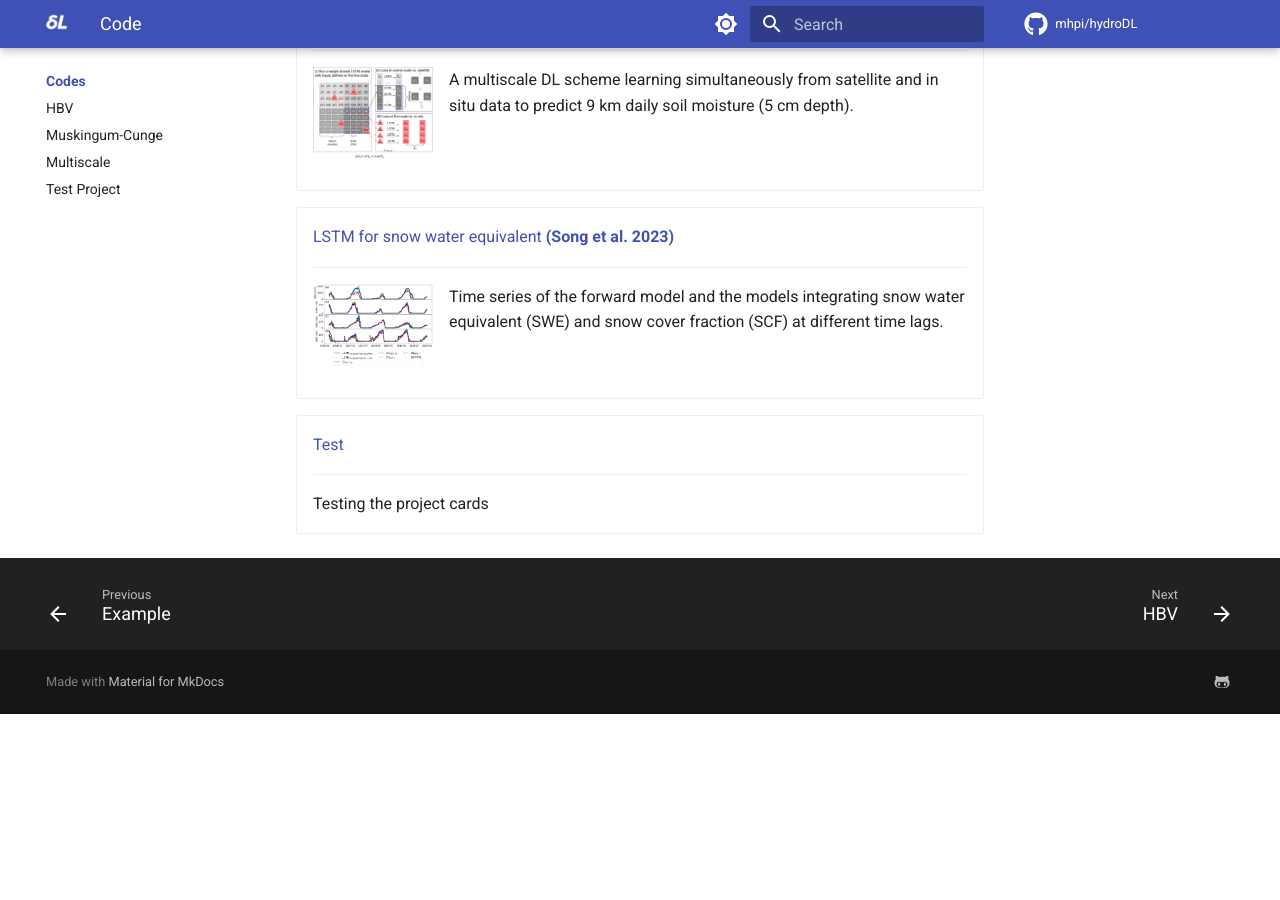
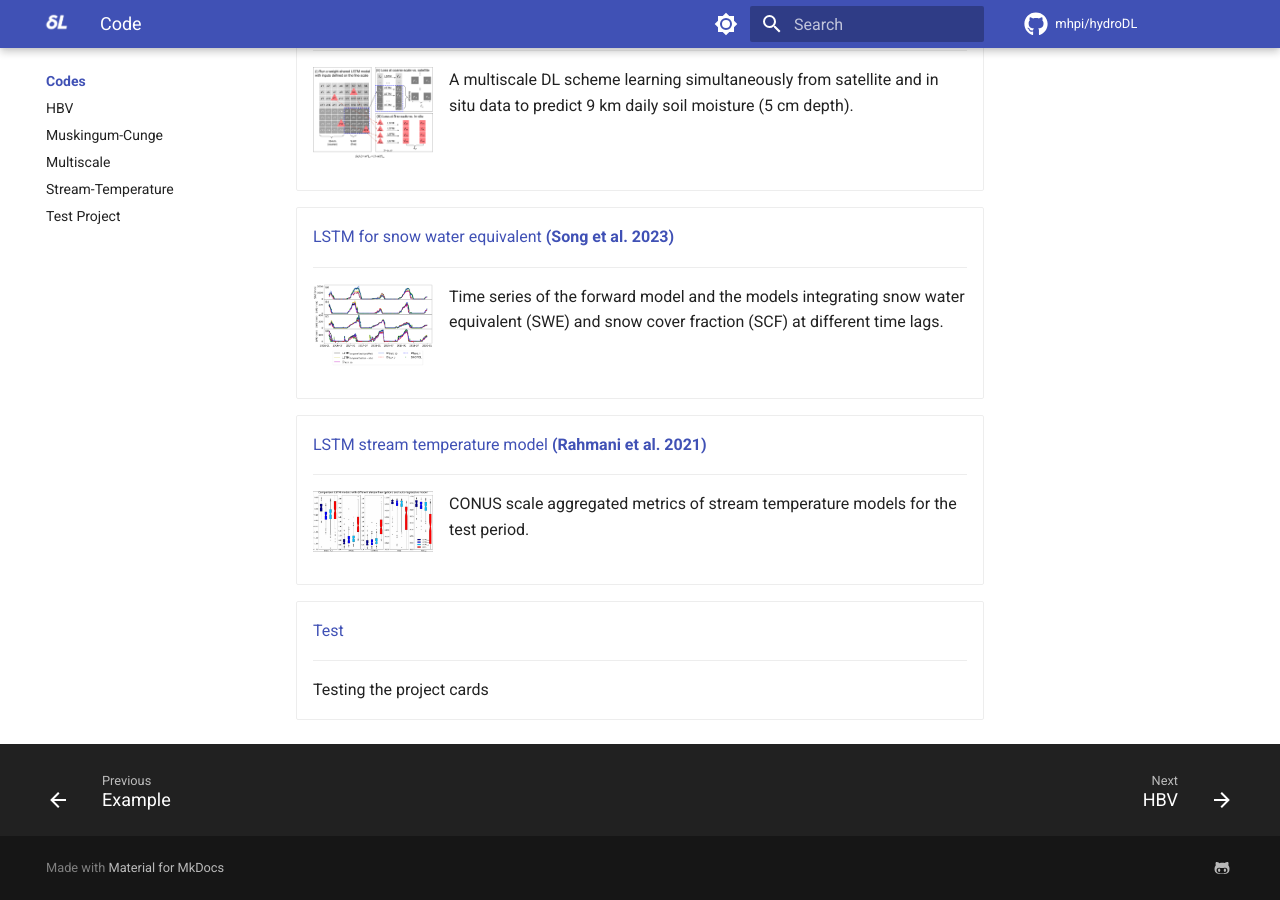
Before and after one commit to mhpi/mhpi.github.io, an MkDocs documentation site: the page built from docs/codes/index.md, in a window 1280 px wide and 900 px high, scrolled down 644 px. Built offline with MkDocs 1.6.1 and Material for MkDocs 9.7.7, drawn with Linux system fonts in a browser that asks for light colours; a script that is not in the unit is left out; comment, search, counter and statistics services are not loaded; before the commit the page ends 1358 px from its top, so only the background shows below that.

Commit message:
Rahmani et al 2021 added

```diff
--- a/docs/codes/index.md
+++ b/docs/codes/index.md
@@ -52,6 +52,19 @@ Time series of the forward model and the models integrating snow water equivalen
   </div>
 </div>
 
+<div class="result" markdown>
+  <div class="grid cards" markdown>
+
+-   [LSTM stream temperature model __(Rahmani et al. 2021)__][Rahmani_et_al_2021.md]
+
+    ---
+![Performance of models with observed streamflow, simulated streamflow, no streamflow data, and a locally fitted auto-regressive model](../assets/project-figures/Rahmani_et_al_2021.png){align="left" width="120"}
+CONUS scale aggregated metrics of stream temperature models for the test period.
+
+
+  </div>
+</div>
+
 
 <div class="result" markdown>
   <div class="grid cards" markdown>
@@ -68,4 +81,5 @@ Time series of the forward model and the models integrating snow water equivalen
   [bindas_2023.md]: ../codes/bindas_2023.md
   [liu_2022.md]: ../codes/liu_2022.md
   [Song_SWE_2023.md]: ../codes/Song_SWE_2023.md
+  [Rahmani_et_al_2021.md]: ../codes/Rahmani_et_al_2021.md
   [test.md]: ../codes/test.md
--- a/environment.yml
+++ b/environment.yml
@@ -10,7 +10,7 @@ dependencies:
   - ncurses=6.4=h313beb8_0
   - openssl=3.0.11=h1a28f6b_2
   - pip=23.2.1=py312hca03da5_0
-  - python=3.12.0=h99e199e_0
+  - python=3.11.0=h99e199e_0
   - readline=8.2=h1a28f6b_0
   - setuptools=68.0.0=py312hca03da5_0
   - sqlite=3.41.2=h80987f9_0
--- a/mkdocs.yml
+++ b/mkdocs.yml
@@ -141,6 +141,7 @@ nav:
         - HBV: codes/feng_2023.md
         - Muskingum-Cunge: codes/bindas_2023.md
         - Multiscale: codes/liu_2022.md
+        - Stream-Temperature: codes/Rahmani_et_al_2021.md
         - Test Project: codes/test.md
 
 extra_javascript:
```
Also changed, not shown: docs/codes/Rahmani_et_al_2021.md (added, +22 -0 lines), docs/assets/project-figures/Rahmani_et_al_2021.PNG (added).
